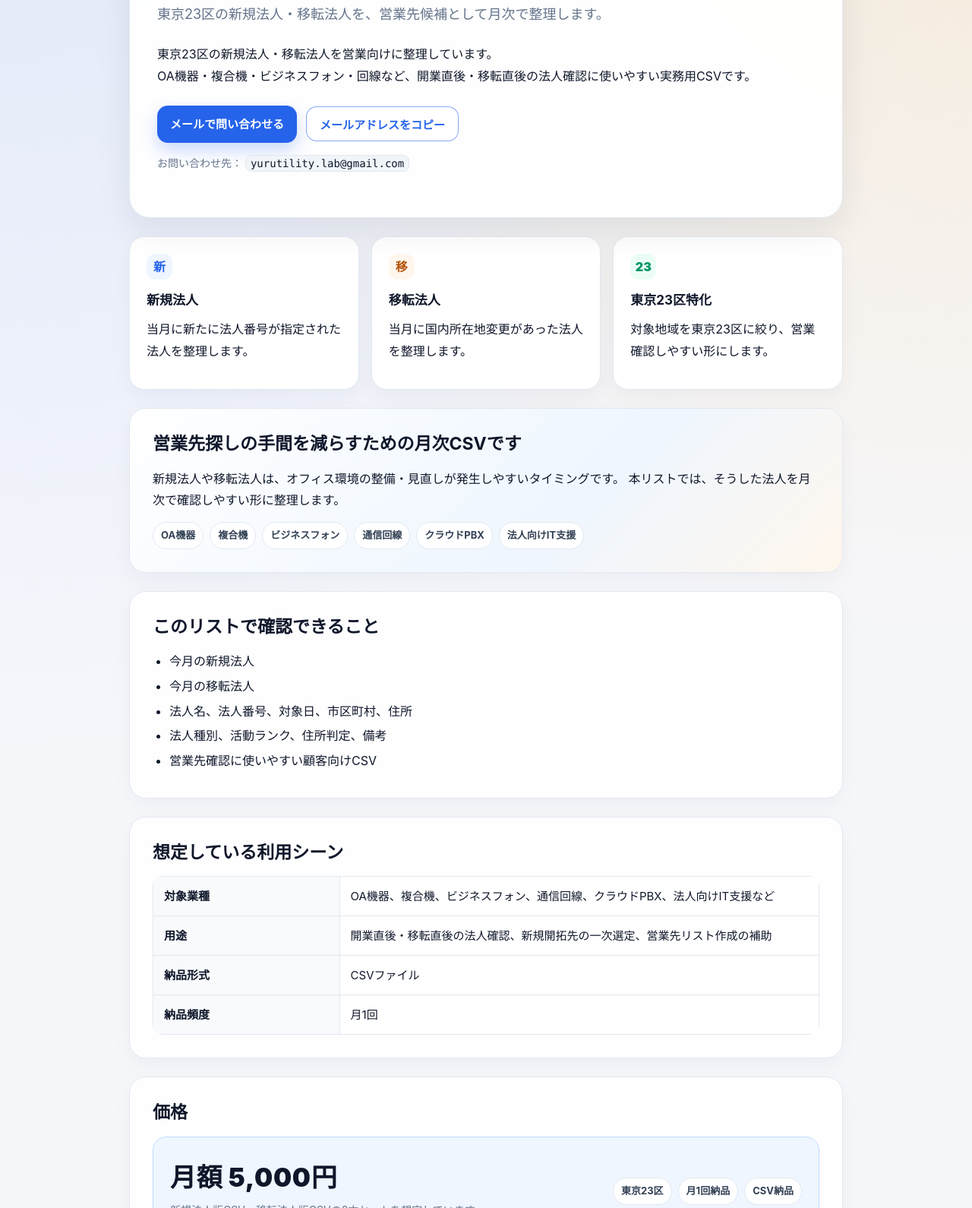
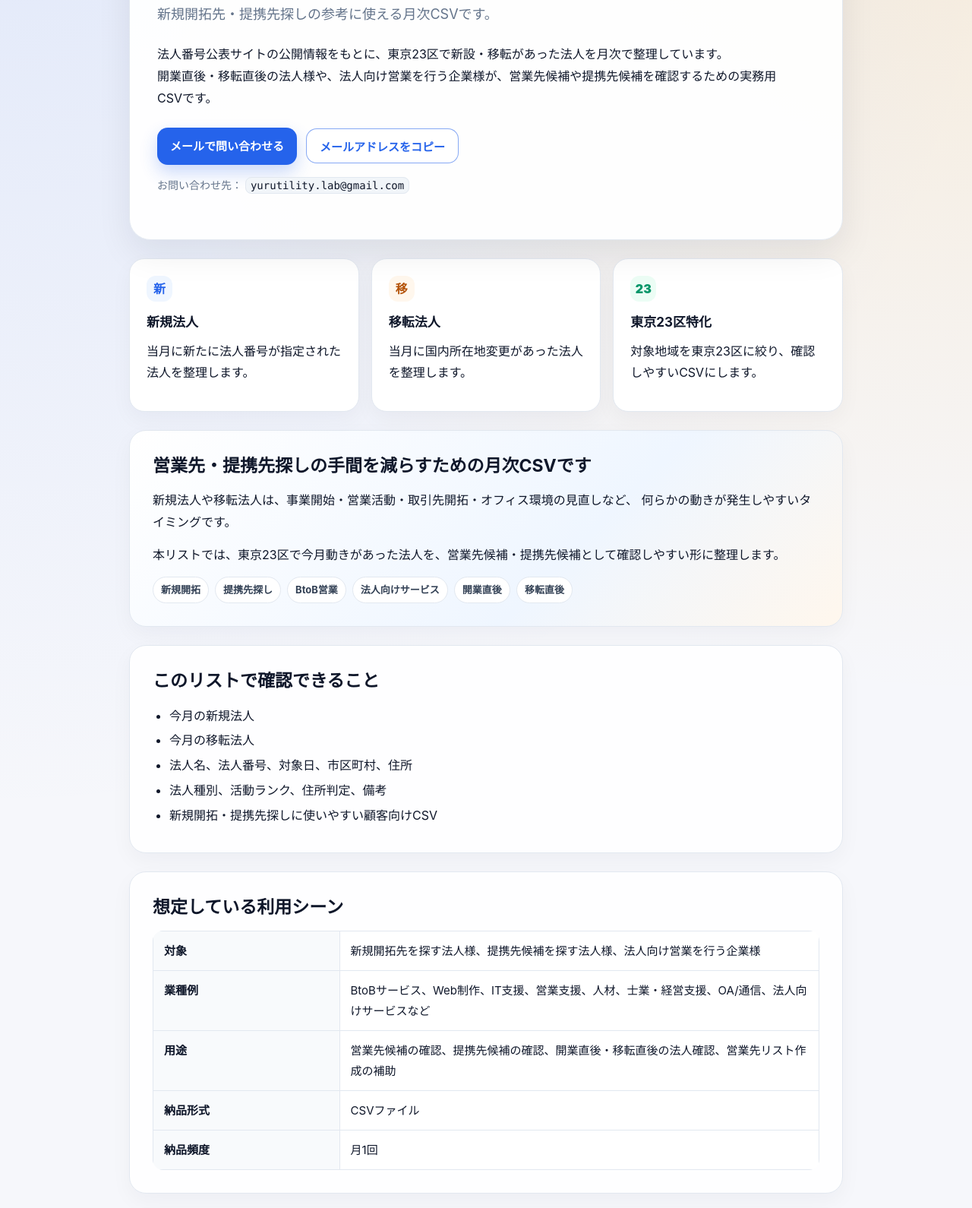
Before and after one commit to morisuke-1031/18_csvfile, a plain HTML site: page index.html in a window 1280 px wide. Shown: the part 262-1852 px from the top of the page at 76% size. Drawn offline with Linux system fonts and the light colour scheme.

Commit message:
Update landing page to Tokyo corporate data lab

```diff
--- a/index.html
+++ b/index.html
@@ -3,8 +3,8 @@
 <head>
   <meta charset="utf-8">
   <meta name="viewport" content="width=device-width, initial-scale=1">
-  <title>東京23区 新規法人・移転法人 月次リスト | Yurutility</title>
-  <meta name="description" content="東京23区の新規法人・移転法人を月次で整理した、法人営業向けの実務用CSVです。OA機器・複合機・ビジネスフォン・回線などの新規開拓向けにご活用いただけます。">
+  <title>東京23区 今月動いた法人リスト | 東京法人データラボ</title>
+  <meta name="description" content="東京23区の新規法人・移転法人を月次で整理した、新規開拓・提携先探し向けの実務用CSVです。法人番号公表サイトの公開情報をもとに、今月動きがあった法人を確認しやすい形に整理しています。">
 
   <style>
     :root {
@@ -578,14 +578,14 @@
   <header class="site-header">
     <div class="site-header-inner">
       <div class="brand">
-        <div class="brand-name">東京23区 新規法人・移転法人 月次リスト</div>
-        <div class="brand-sub">Yurutility | ゆるティリティ技術部</div>
+        <div class="brand-name">東京法人データラボ</div>
+        <div class="brand-sub">東京23区の新規法人・移転法人データを月次で整理</div>
       </div>
 
       <div class="header-actions">
         <a
           class="button header"
-          href="mailto:yurutility.lab@gmail.com?subject=東京23区%20新規法人・移転法人%20月次リストについて&body=Yurutility%20%7C%20ゆるティリティ技術部%20宛%0D%0A%0D%0A東京23区%20新規法人・移転法人%20月次リストについて問い合わせます。%0D%0A%0D%0A会社名：%0D%0Aお名前：%0D%0Aご質問内容："
+          href="mailto:yurutility.lab@gmail.com?subject=東京23区%20今月動いた法人リストについて&body=東京法人データラボ%20宛%0D%0A%0D%0A東京23区%20今月動いた法人リストについて問い合わせます。%0D%0A%0D%0A会社名：%0D%0Aお名前：%0D%0Aご質問内容："
         >
           メールで問い合わせる
         </a>
@@ -600,26 +600,26 @@
     <section class="hero">
       <div class="hero-inner">
         <div class="label-row">
-          <div class="label">法人営業向け 月次CSV</div>
+          <div class="label">月次CSV</div>
           <div class="label amber">東京23区特化</div>
           <div class="label green">新規・移転法人</div>
         </div>
 
-        <h1>東京23区 新規法人・移転法人 月次リスト</h1>
+        <h1>東京23区 今月動いた法人リスト</h1>
 
         <p class="lead">
-          東京23区の新規法人・移転法人を、営業先候補として月次で整理します。
+          新規開拓先・提携先探しの参考に使える月次CSVです。
         </p>
 
         <p class="hero-copy">
-          東京23区の新規法人・移転法人を営業向けに整理しています。<br>
-          OA機器・複合機・ビジネスフォン・回線など、開業直後・移転直後の法人確認に使いやすい実務用CSVです。
+          法人番号公表サイトの公開情報をもとに、東京23区で新設・移転があった法人を月次で整理しています。<br>
+          開業直後・移転直後の法人様や、法人向け営業を行う企業様が、営業先候補や提携先候補を確認するための実務用CSVです。
         </p>
 
         <div class="cta">
           <a
             class="button"
-            href="mailto:yurutility.lab@gmail.com?subject=東京23区%20新規法人・移転法人%20月次リストについて&body=Yurutility%20%7C%20ゆるティリティ技術部%20宛%0D%0A%0D%0A東京23区%20新規法人・移転法人%20月次リストについて問い合わせます。%0D%0A%0D%0A会社名：%0D%0Aお名前：%0D%0Aご質問内容："
+            href="mailto:yurutility.lab@gmail.com?subject=東京23区%20今月動いた法人リストについて&body=東京法人データラボ%20宛%0D%0A%0D%0A東京23区%20今月動いた法人リストについて問い合わせます。%0D%0A%0D%0A会社名：%0D%0Aお名前：%0D%0Aご質問内容："
           >
             メールで問い合わせる
           </a>
@@ -657,24 +657,27 @@
         <div class="icon">23</div>
         <h3>東京23区特化</h3>
         <p>
-          対象地域を東京23区に絞り、営業確認しやすい形にします。
+          対象地域を東京23区に絞り、確認しやすいCSVにします。
         </p>
       </div>
     </section>
 
     <section class="section accent">
-      <h2>営業先探しの手間を減らすための月次CSVです</h2>
+      <h2>営業先・提携先探しの手間を減らすための月次CSVです</h2>
       <p>
-        新規法人や移転法人は、オフィス環境の整備・見直しが発生しやすいタイミングです。
-        本リストでは、そうした法人を月次で確認しやすい形に整理します。
+        新規法人や移転法人は、事業開始・営業活動・取引先開拓・オフィス環境の見直しなど、
+        何らかの動きが発生しやすいタイミングです。
+      </p>
+      <p>
+        本リストでは、東京23区で今月動きがあった法人を、営業先候補・提携先候補として確認しやすい形に整理します。
       </p>
       <div class="chips">
-        <span class="chip">OA機器</span>
-        <span class="chip">複合機</span>
-        <span class="chip">ビジネスフォン</span>
-        <span class="chip">通信回線</span>
-        <span class="chip">クラウドPBX</span>
-        <span class="chip">法人向けIT支援</span>
+        <span class="chip">新規開拓</span>
+        <span class="chip">提携先探し</span>
+        <span class="chip">BtoB営業</span>
+        <span class="chip">法人向けサービス</span>
+        <span class="chip">開業直後</span>
+        <span class="chip">移転直後</span>
       </div>
     </section>
 
@@ -685,7 +688,7 @@
         <li>今月の移転法人</li>
         <li>法人名、法人番号、対象日、市区町村、住所</li>
         <li>法人種別、活動ランク、住所判定、備考</li>
-        <li>営業先確認に使いやすい顧客向けCSV</li>
+        <li>新規開拓・提携先探しに使いやすい顧客向けCSV</li>
       </ul>
     </section>
 
@@ -693,12 +696,16 @@
       <h2>想定している利用シーン</h2>
       <table class="table">
         <tr>
-          <th>対象業種</th>
-          <td>OA機器、複合機、ビジネスフォン、通信回線、クラウドPBX、法人向けIT支援など</td>
+          <th>対象</th>
+          <td>新規開拓先を探す法人様、提携先候補を探す法人様、法人向け営業を行う企業様</td>
+        </tr>
+        <tr>
+          <th>業種例</th>
+          <td>BtoBサービス、Web制作、IT支援、営業支援、人材、士業・経営支援、OA/通信、法人向けサービスなど</td>
         </tr>
         <tr>
           <th>用途</th>
-          <td>開業直後・移転直後の法人確認、新規開拓先の一次選定、営業先リスト作成の補助</td>
+          <td>営業先候補の確認、提携先候補の確認、開業直後・移転直後の法人確認、営業先リスト作成の補助</td>
         </tr>
         <tr>
           <th>納品形式</th>
@@ -738,7 +745,7 @@
       <div class="cta">
         <a
           class="button"
-          href="mailto:yurutility.lab@gmail.com?subject=サンプルCSV希望&body=Yurutility%20%7C%20ゆるティリティ技術部%20宛%0D%0A%0D%0AサンプルCSVを希望します。%0D%0A%0D%0A会社名：%0D%0Aお名前：%0D%0A"
+          href="mailto:yurutility.lab@gmail.com?subject=サンプルCSV希望&body=東京法人データラボ%20宛%0D%0A%0D%0AサンプルCSVを希望します。%0D%0A%0D%0A会社名：%0D%0Aお名前：%0D%0A"
         >
           サンプルCSVについて問い合わせる
         </a>
@@ -749,10 +756,10 @@
       <h2>データについて</h2>
       <p>
         本リストは、公的に公開されている法人番号公表サイトの差分データをもとに、
-        営業判断しやすい形へ整理した月次資料です。
+        新規開拓・提携先探しの参考資料として確認しやすい形へ整理した月次資料です。
       </p>
       <p>
-        完全な企業データベースではなく、営業先候補を確認するための軽量な実務資料としてご利用いただく想定です。
+        完全な企業データベースではなく、今月動きがあった法人を確認するための軽量な実務資料としてご利用いただく想定です。
       </p>
       <div class="notice">
         本資料は営業判断の補助を目的としたものであり、掲載法人の需要、成約、営業成果を保証するものではありません。
@@ -781,7 +788,8 @@
         <details>
           <summary>どのような会社向けですか？</summary>
           <p>
-            OA機器、複合機、ビジネスフォン、通信回線、クラウドPBX、法人向けIT支援など、新規開拓先を探す法人営業向けです。
+            新規開拓先や提携先を探す法人様、または法人向けに営業を行う企業様向けです。
+            BtoBサービス、Web制作、IT支援、営業支援、士業・経営支援、OA/通信などでの活用を想定しています。
           </p>
         </details>
 
@@ -795,7 +803,7 @@
         <details>
           <summary>このリストで成約は保証されますか？</summary>
           <p>
-            成約や需要を保証するものではありません。営業先候補を確認するための判断補助資料としてご利用ください。
+            成約や需要を保証するものではありません。営業先候補・提携先候補を確認するための判断補助資料としてご利用ください。
           </p>
         </details>
       </div>
@@ -817,7 +825,7 @@
         <div class="contact-actions">
           <a
             class="button"
-            href="mailto:yurutility.lab@gmail.com?subject=東京23区%20新規法人・移転法人%20月次リストについて&body=Yurutility%20%7C%20ゆるティリティ技術部%20宛%0D%0A%0D%0A東京23区%20新規法人・移転法人%20月次リストについて問い合わせます。%0D%0A%0D%0A会社名：%0D%0Aお名前：%0D%0Aご質問内容："
+            href="mailto:yurutility.lab@gmail.com?subject=東京23区%20今月動いた法人リストについて&body=東京法人データラボ%20宛%0D%0A%0D%0A東京23区%20今月動いた法人リストについて問い合わせます。%0D%0A%0D%0A会社名：%0D%0Aお名前：%0D%0Aご質問内容："
           >
             メールで問い合わせる
           </a>
@@ -830,7 +838,8 @@
     </section>
 
     <footer class="footer">
-      <p>Yurutility | ゆるティリティ技術部</p>
+      <p>東京法人データラボ</p>
+      <p>運営：Yurutility</p>
       <p>東京23区の新規法人・移転法人データを月次で整理しています。</p>
     </footer>
   </main>
```
